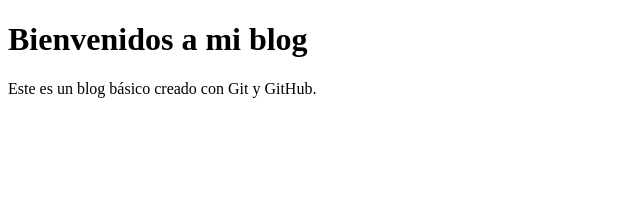
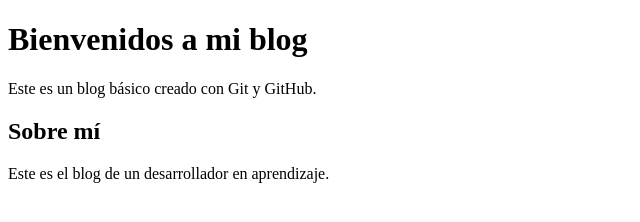
Before and after one commit to querubeariza/blog-basico, a plain HTML site: page index.html in a window 1280 px wide. Shown: the whole page, without its empty margins (0-640 px from the left). Drawn offline with Linux system fonts and the light colour scheme.

Commit message:
agregar sección sobre mi en el index.html

```diff
--- a/index.html
+++ b/index.html
@@ -8,5 +8,10 @@
 <body>
   <h1>Bienvenidos a mi blog</h1>
   <p>Este es un blog básico creado con Git y GitHub.</p>
+
+  <section>
+    <h2>Sobre mí</h2>
+    <p>Este es el blog de un desarrollador en aprendizaje.</p>
+  </section>
 </body>
 </html>
```
